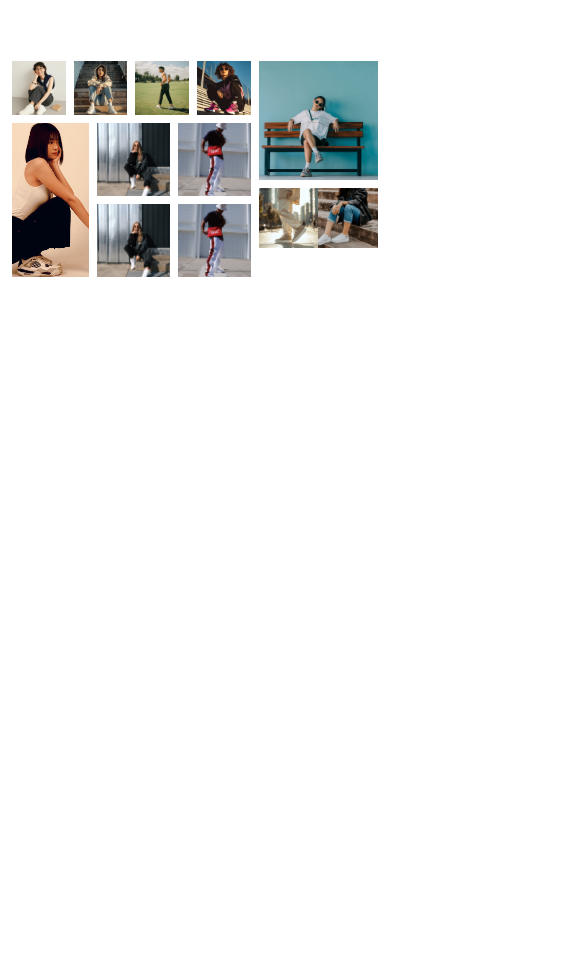
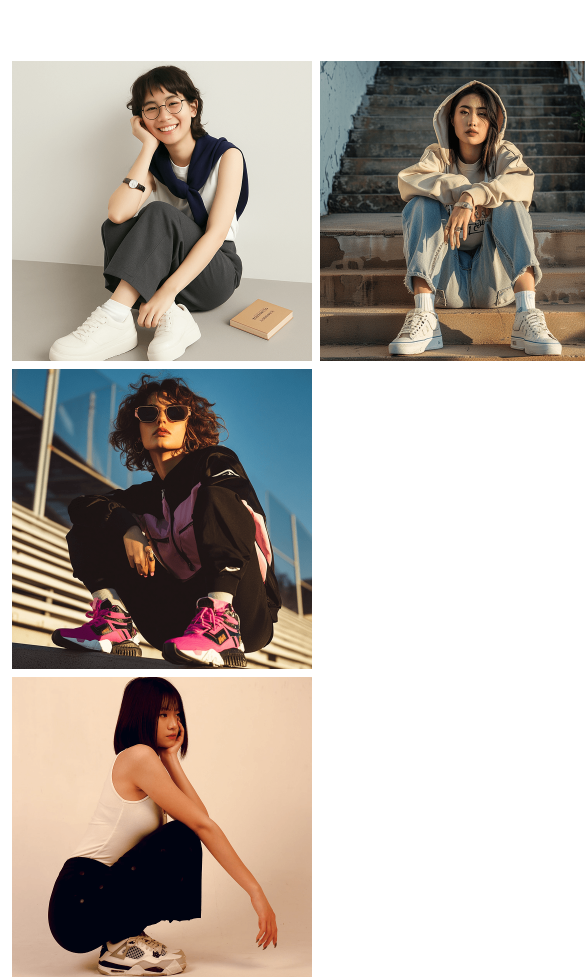
Before and after one commit to MIN82814/urbnstep-work, a website built with Vite: page pages/index.html in a window 390 px wide. Shown: the part 2616-3596 px from the top of the page, 585 px wide, since content can reach past the window. Before the commit the page ends 2893 px from the top, so only its background shows below. Built offline with nearby package versions, Linux system fonts and the light colour scheme; a web font is replaced by a local one.

Commit message:
照片牆修改/收藏頁

```diff
--- a/assets/scss/pages/_index.scss
+++ b/assets/scss/pages/_index.scss
@@ -131,6 +131,14 @@
 }
 
 /*圖片牆*/
+.outfit img {
+  max-width: 100%;
+  min-width: 0;
+  /*  用於解決 flex 子元素溢出問題，參考文章：https://juejin.cn/post/7307041255740833830  */
+  display: block;
+  object-fit: cover;
+}
+
 .w66 {
   width: 66%;
 }
@@ -138,3 +146,11 @@
 .w33 {
   width: 33%;
 }
+
+@media (max-width:767px) {
+  .outfit img {
+    width: 300px;
+    height: 300px;
+    min-width: auto;
+  }
+}
--- a/assets/scss/pages/_utils.scss
+++ b/assets/scss/pages/_utils.scss
@@ -250,7 +250,7 @@
     flex-direction: column;
 }
 
-.flex-grow {
+.flex-grow-1 {
     flex-grow: 1;
 }
 
@@ -269,6 +269,18 @@
 
     .d-md-block {
         display: block;
+    }
+
+    .d-md-contents {
+        display: contents;
+    }
+
+    .column-md-gap-16 {
+        column-gap: 16px;
+    }
+
+    .overflow-md-auto {
+        overflow-x: auto;
     }
 }
 
--- a/pages/index.html
+++ b/pages/index.html
@@ -193,38 +193,37 @@
     </nav>
 
     <!--圖片牆-->
-    <div class="container">
-      <div class="d-flex column-gap-8">
-        <div class="d-flex w66  flex-column flex-grow row-gap-8">
-          <div class="d-flex column-gap-8">
-            <img src="/assets/images/inspiration-1.png" alt="穿搭1">
-            <img src="/assets/images/inspiration-2.png" alt="穿搭2">
-            <img src="/assets/images/inspiration-4.png" alt="穿搭3">
-            <img src="/assets/images/inspiration-5.png" alt="穿搭4">
+    <div class="container outfit">
+      <div class="d-flex column-gap-8 overflow-md-auto d-md-contents">
+        <div class="d-flex w-66 flex-column row-gap-8  d-md-contents1">
+          <div class="d-flex column-gap-8 flex-grow-1">
+            <img src="/assets/images/inspiration-1.png" alt="穿搭1" />
+            <img src="/assets/images/inspiration-2.png" alt="穿搭2" />
+            <img src="/assets/images/inspiration-3.png" alt="穿搭3" />
+            <img src="/assets/images/inspiration-4.png" alt="穿搭4" />
           </div>
-          <div class="d-flex column-gap-8">
-            <img src="/assets/images/inspiration-6.png" alt="穿搭5">
-            <div class="d-flex  flex-column  row-gap-8">
-              <div class="d-flex column-gap-8">
-                <img src="/assets/images/inspiration-7.png" alt="穿搭5">
-                <img src="/assets/images/inspiration-8.png" alt="穿搭5">
+          <div class="d-flex column-gap-8 d-md-contents">
+            <img src="/assets/images/inspiration-5.png" alt="穿搭5" />
+            <div class="d-flex flex-column row-gap-8 d-md-contents">
+              <div class="d-flex column-gap-8 d-md-contents">
+                <img src="/assets/images/inspiration-6.png" alt="穿搭6" />
+                <img src="/assets/images/inspiration-7.png" alt="穿搭7" />
               </div>
-              <div class="d-flex column-gap-8">
-                <img src="/assets/images/inspiration-7.png" alt="穿搭5">
-                <img src="/assets/images/inspiration-8.png" alt="穿搭5">
+              <div class="d-flex column-gap-8 d-md-contents">
+                <img src="/assets/images/inspiration-8.png" alt="穿搭8" />
+                <img src="/assets/images/inspiration-9.png" alt="穿搭9" />
               </div>
             </div>
           </div>
         </div>
-        <div class="d-flex w33  flex-column flex-grow row-gap-8">
-          <img src="/assets/images/inspiration-9.png" alt="穿搭9">
-          <div class="d-flex comlumn-gap-8">
-            <img src="/assets/images/inspiration-11.png" alt="穿搭9">
-            <img src="/assets/images/inspiration-12.png" alt="穿搭9">
+        <div class="d-flex w-33 flex-column row-gap-8 d-md-contents">
+          <img src="/assets/images/inspiration-10.png" alt="穿搭10" />
+          <div class="d-flex column-gap-8 d-md-contents">
+            <img src="/assets/images/inspiration-11.png" alt="穿搭11" />
+            <img src="/assets/images/inspiration-12.png" alt="穿搭12" />
           </div>
         </div>
       </div>
-
     </div>
     </div>
 
```
Also changed, not shown: pages/favorites.html (added, +51 -0 lines).
